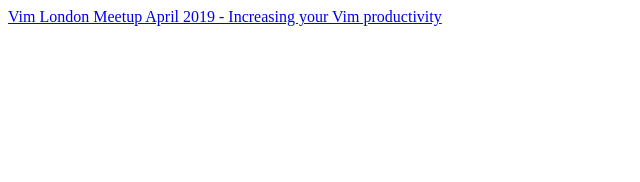
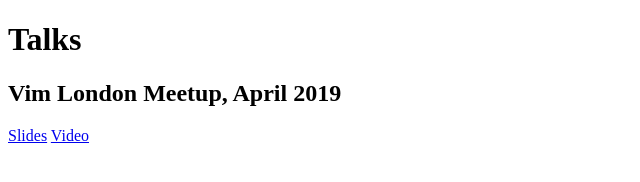
Before and after one commit to uolot/uolot.github.io, a plain HTML site: page index.html in a window 1280 px wide. Shown: the whole page, without its empty margins (0-640 px from the left). Drawn offline with Linux system fonts and the light colour scheme.

Commit message:
Add video link

```diff
--- a/index.html
+++ b/index.html
@@ -5,8 +5,9 @@
     <title></title>
   </head>
   <body>
-    <a href="./vim-london-2019-apr/index.html">
-      Vim London Meetup April 2019 - Increasing your Vim productivity
-    </a>
+    <h1>Talks</h1>
+    <h2>Vim London Meetup, April 2019</h2>
+    <a href="./vim-london-2019-apr/index.html">Slides</a>
+    <a href="https://www.youtube.com/watch?v=JzPz91AOD0A&feature=youtu.be">Video</a>
   </body>
 </html>
```
